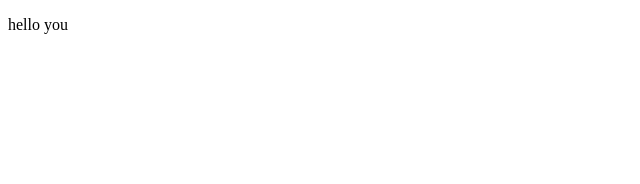
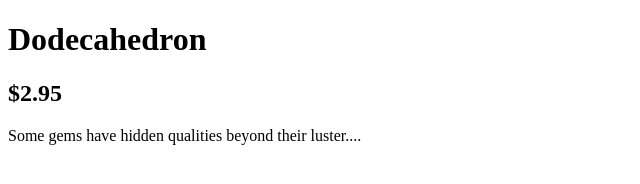
Before and after one commit to maciejk77/angular-refresher, a plain HTML site: page index.html in a window 1280 px wide. Shown: the whole page, without its empty margins (0-640 px from the left). Drawn offline with Linux system fonts and the light colour scheme.

Commit message:
Adding first controller

```diff
--- a/app.js
+++ b/app.js
@@ -1 +1,15 @@
-var app = angular.module('store', []);
+(function() {
+  var app = angular.module('store', []);
+
+  app.controller('StoreController', function() {
+    this.product = gem;
+  });
+
+  var gem = {
+    name: "Dodecahedron",
+    price: "2.95",
+    description: "Some gems have hidden qualities beyond their luster...."
+  };
+
+
+})();
--- a/index.html
+++ b/index.html
@@ -4,8 +4,12 @@
     <link rel="stylesheet" type="text/css" href="bootstrap.min.js" />
   </head>
   <body>
+    <div ng-controller="StoreController as store">
+      <h1> {{store.product.name}} </h1>
+      <h2> ${{store.product.price}} </h2>
+      <p> {{store.product.description}} </p>
+    </div>
     <script type="text/javascript" src="angular.min.js"></script>
     <script type="text/javascript" src="app.js"></script>
-    <p>{{ "hello" + " you" }}</p>
   </body>
 </html>
```
